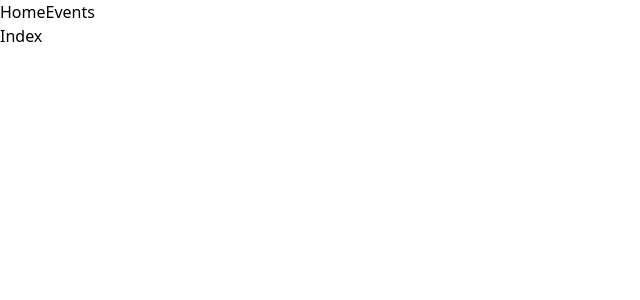
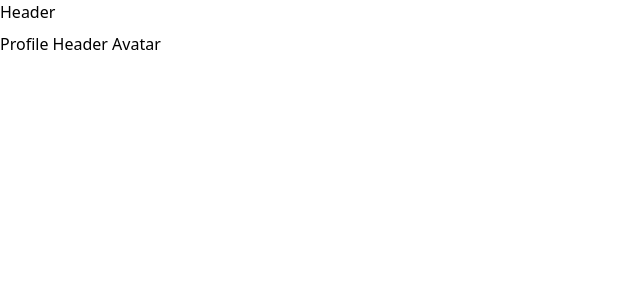
Before and after one commit to tasukuwatanabe/youtube_nuxt3_freecodecamp, a Nuxt app: page / in a window 1280 px wide. Shown: the top 300 px of the page, without its empty margins (0-640 px from the left). Built offline with nearby package versions, Linux system fonts and the light colour scheme.

Commit message:
Components

```diff
--- a/app.vue
+++ b/app.vue
@@ -1,14 +1,7 @@
 <template>
   <div>
     <NuxtLayout>
-      <header>
-        <ul>
-          <li>
-            <NuxtLink to="/">Home</NuxtLink>
-            <NuxtLink to="/events">Events</NuxtLink>
-          </li>
-        </ul>
-      </header>
+      <Header />
       <NuxtPage />
     </NuxtLayout>
   </div>
--- /dev/null
+++ b/components/Alert.vue
@@ -0,0 +1,11 @@
+<script setup></script>
+
+<template>
+  <div class="alert bg-green-500 rounded px-2 py-1 text-white mb-2">
+    This is an alert
+  </div>
+</template>
+
+<style lang='scss'>
+
+</style>
--- /dev/null
+++ b/components/Header.vue
@@ -0,0 +1,9 @@
+<script setup></script>
+
+<template>
+  <div class="header mb-2">Header</div>
+</template>
+
+<style lang='scss'>
+
+</style>
--- /dev/null
+++ b/components/Profile/Header/Avatar.vue
@@ -0,0 +1,9 @@
+<script setup></script>
+
+<template>
+  <div class="ProfileHeaderAvatar">Profile Header Avatar</div>
+</template>
+
+<style lang='scss'>
+
+</style>
--- /dev/null
+++ b/components/Profile/Header/index.vue
@@ -0,0 +1,10 @@
+<script setup></script>
+
+<template>
+  <div class="mb-2">Profile Header</div>
+  <ProfileHeaderAvatar />
+</template>
+
+<style lang='scss'>
+
+</style>
--- /dev/null
+++ b/components/Profile/index.vue
@@ -0,0 +1,11 @@
+<script setup></script>
+
+<template>
+  <div>
+    <ProfileHeader />
+  </div>
+</template>
+
+<style lang='scss'>
+
+</style>
--- a/pages/index.vue
+++ b/pages/index.vue
@@ -1,3 +1,5 @@
 <template>
-  <div>Index</div>
+  <div class="main">
+    <ProfileHeaderAvatar/>
+  </div>
 </template>
```
